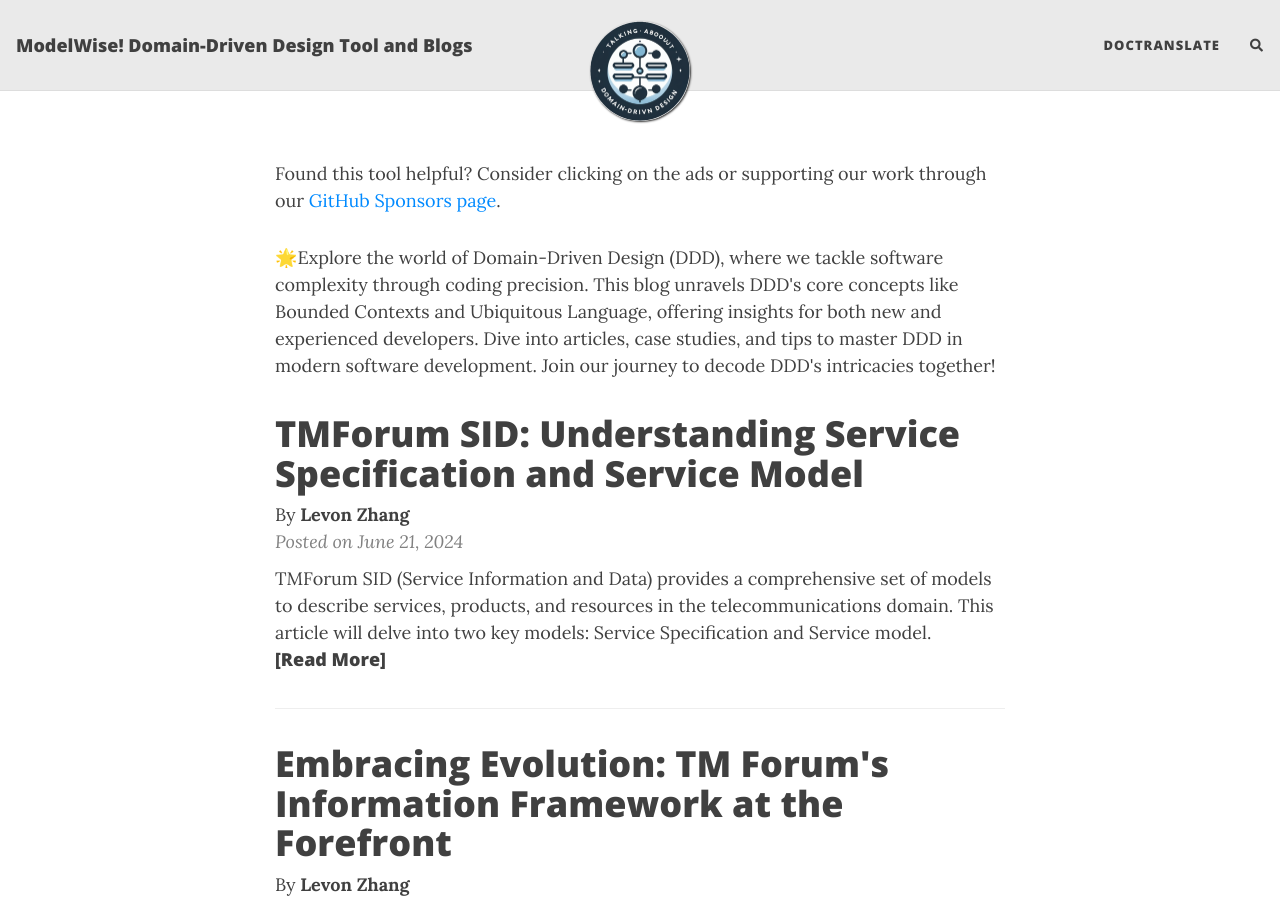
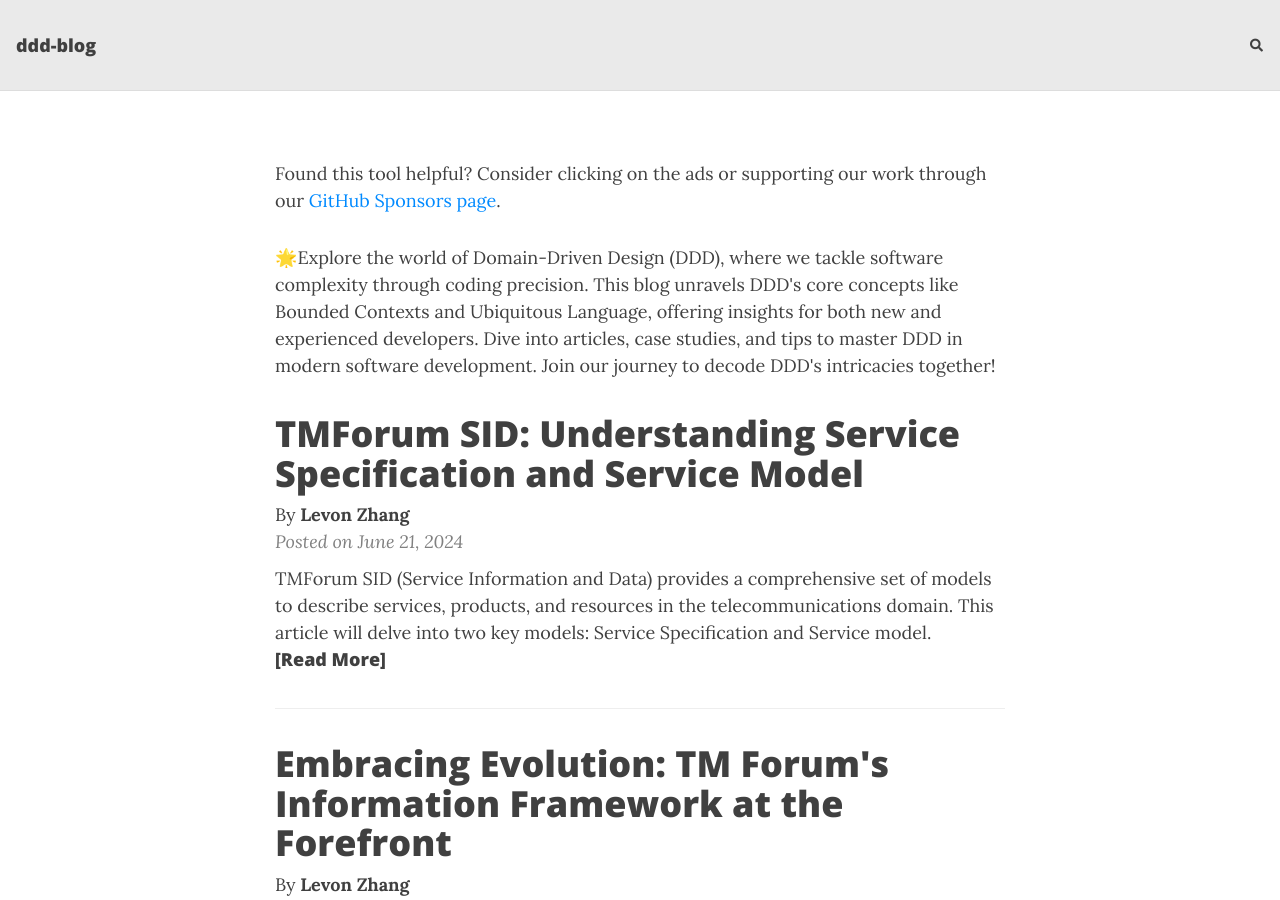
Before and after one commit to zlianhua/ddd-blog, a Jekyll site: the page built from index.html, in a window 1280 px wide and 900 px high. Built offline with Jekyll 4.4.1, drawn with Linux system fonts in a browser that asks for light colours; nearby versions of some CDN libraries; the list of posts is cut into pages by our own code; comment, search, counter and statistics services are not loaded.

Commit message:
update title

```diff
--- a/_config.yml
+++ b/_config.yml
@@ -5,11 +5,11 @@
   - jekyll-sitemap
   - jekyll-seo-tag
 
-title: ModelWise! Domain-Driven Design Tool and Blogs
-author: Levon Zhang
+# title: Domain-Driven Design Blogs
+# author: Levon Zhang
 
-navbar-links:
-  DocTransLate: "docTranslate"
+# navbar-links:
+  # DocTransLate: "docTranslate"
 # About Me: "aboutme"
 #   Resources:
 #     - Beautiful Jekyll: "https://beautifuljekyll.com"
@@ -29,7 +29,7 @@
 
 # Image to show in the navigation bar - works best with a square image
 # Remove this parameter if you don't want an image in the navbar
-avatar: "/assets/logo.png"
+# avatar: "/assets/logo.png"
 
 ####################
 # --- Comments --- #
@@ -84,7 +84,7 @@
 #url-pretty: "MyWebsite.com"
 
 # Add the website title to the title of every page
-title-on-all-pages: true
+# title-on-all-pages: true
 
 # Excerpt word length - Truncate the excerpt of each post on the feed page to the specified number of words
 excerpt_length: 50
```
